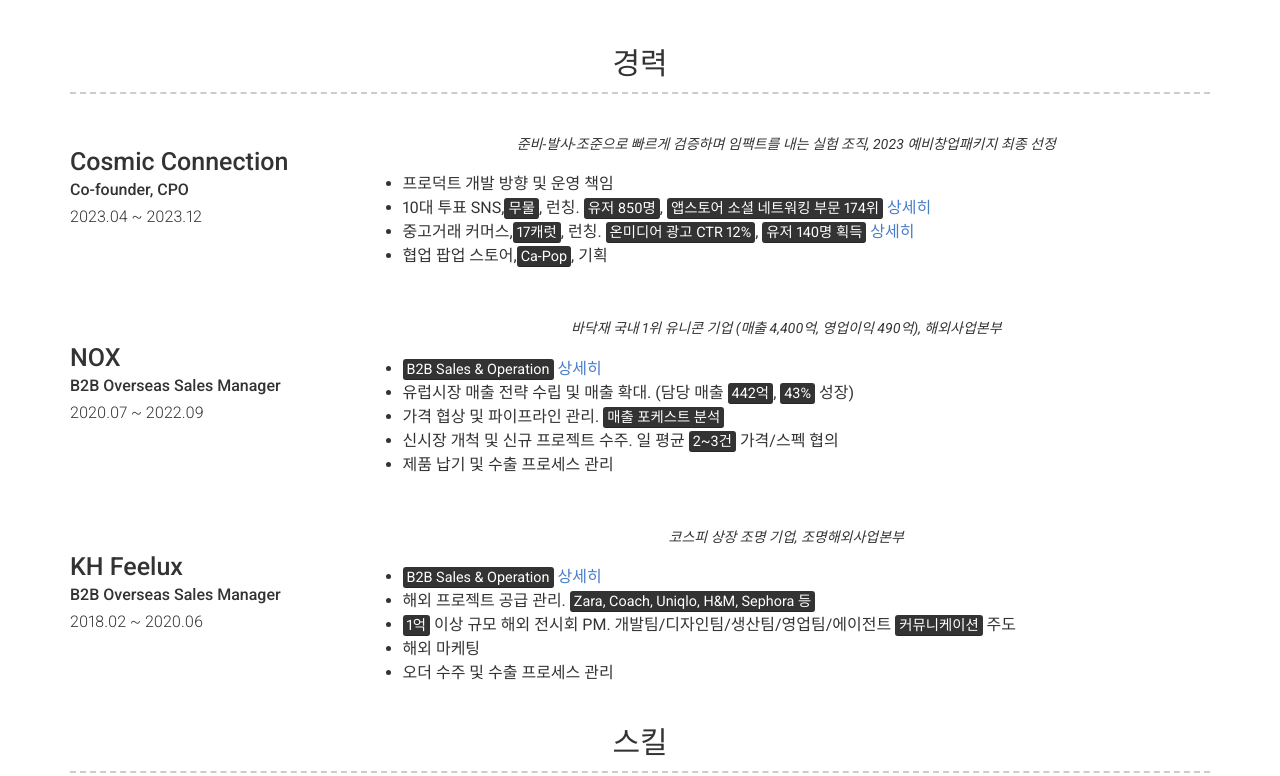
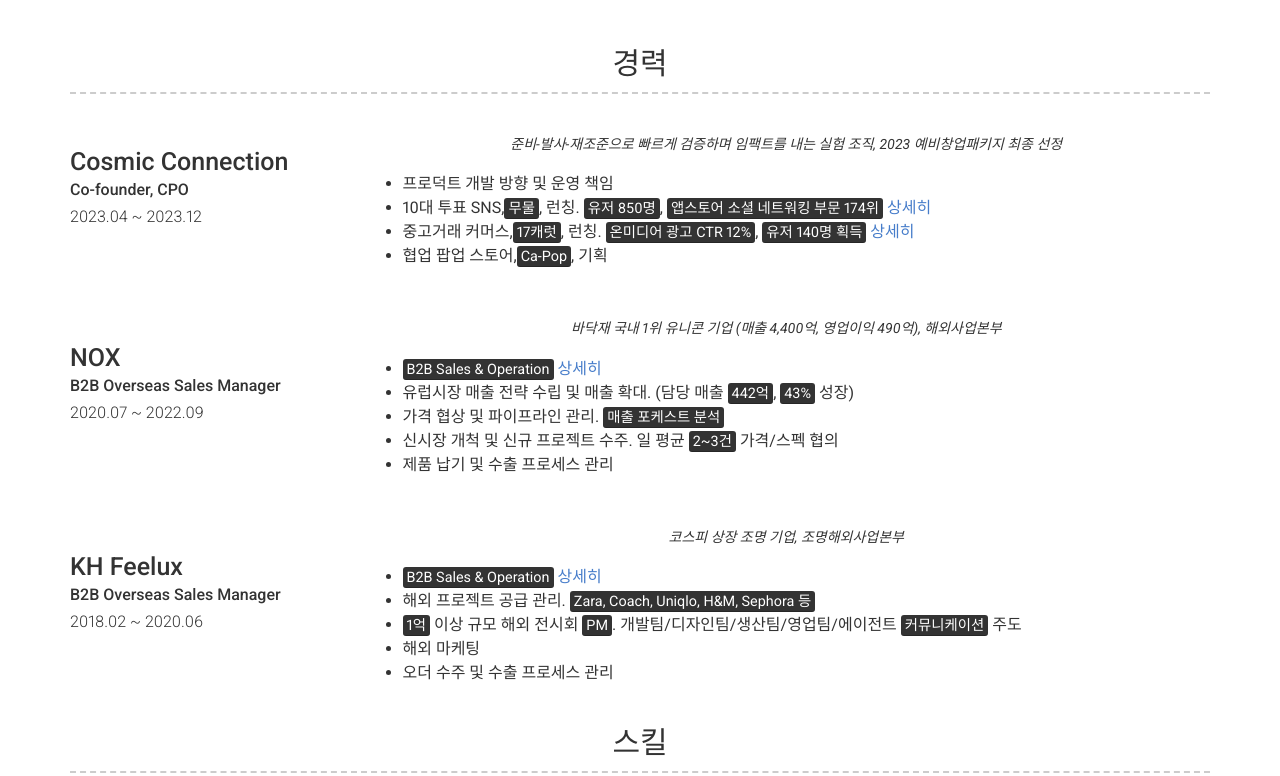
Before and after one commit to ZechariahJung/resume, a Jekyll site: the page built from index.md, in a window 1280 px wide and 900 px high, scrolled down 359 px, cut to the strip 124-900 px from the top of the window. Built offline with Jekyll 4.4.1, drawn with Linux system fonts in a browser that asks for light colours; nearby versions of some CDN libraries.

Commit message:
[원하는 메시지 ex - update config.yml]

```diff
--- a/_config.yml
+++ b/_config.yml
@@ -69,7 +69,7 @@ content:
         sub_title: Co-founder, CPO
         caption: 2023.04 ~ 2023.12
         quote: >
-          준비-발사-조준으로 빠르게 검증하며 임팩트를 내는 실험 조직, 2023 예비창업패키지 최종 선정
+          준비-발사-재조준으로 빠르게 검증하며 임팩트를 내는 실험 조직, 2023 예비창업패키지 최종 선정
         description: |
           - 프로덕트 개발 방향 및 운영 책임
           - 10대 투표 SNS,<mark>무물</mark>, 런칭. <mark>유저 850명</mark>, <mark>앱스토어 소셜 네트워킹 부문 174위</mark> [상세히](https://zechariahjung.notion.site/10-SNS-1e0ee7b4e7114fa8bd7ba3d61dbf18ff?pvs=4)
@@ -98,7 +98,7 @@ content:
         description: |
           - <mark>B2B Sales & Operation</mark> [상세히](https://zechariahjung.notion.site/KH-Feelux-c19fe6b81f834824a4dd895fc97df42c?pvs=4)
           - 해외 프로젝트 공급 관리. <mark>Zara, Coach, Uniqlo, H&M, Sephora 등</mark>
-          - <mark>1억</mark> 이상 규모 해외 전시회 PM. 개발팀/디자인팀/생산팀/영업팀/에이전트 <mark>커뮤니케이션</mark> 주도
+          - <mark>1억</mark> 이상 규모 해외 전시회 <mark>PM</mark>. 개발팀/디자인팀/생산팀/영업팀/에이전트 <mark>커뮤니케이션</mark> 주도
           - 해외 마케팅
           - 오더 수주 및 수출 프로세스 관리
   - title: 스킬
```
